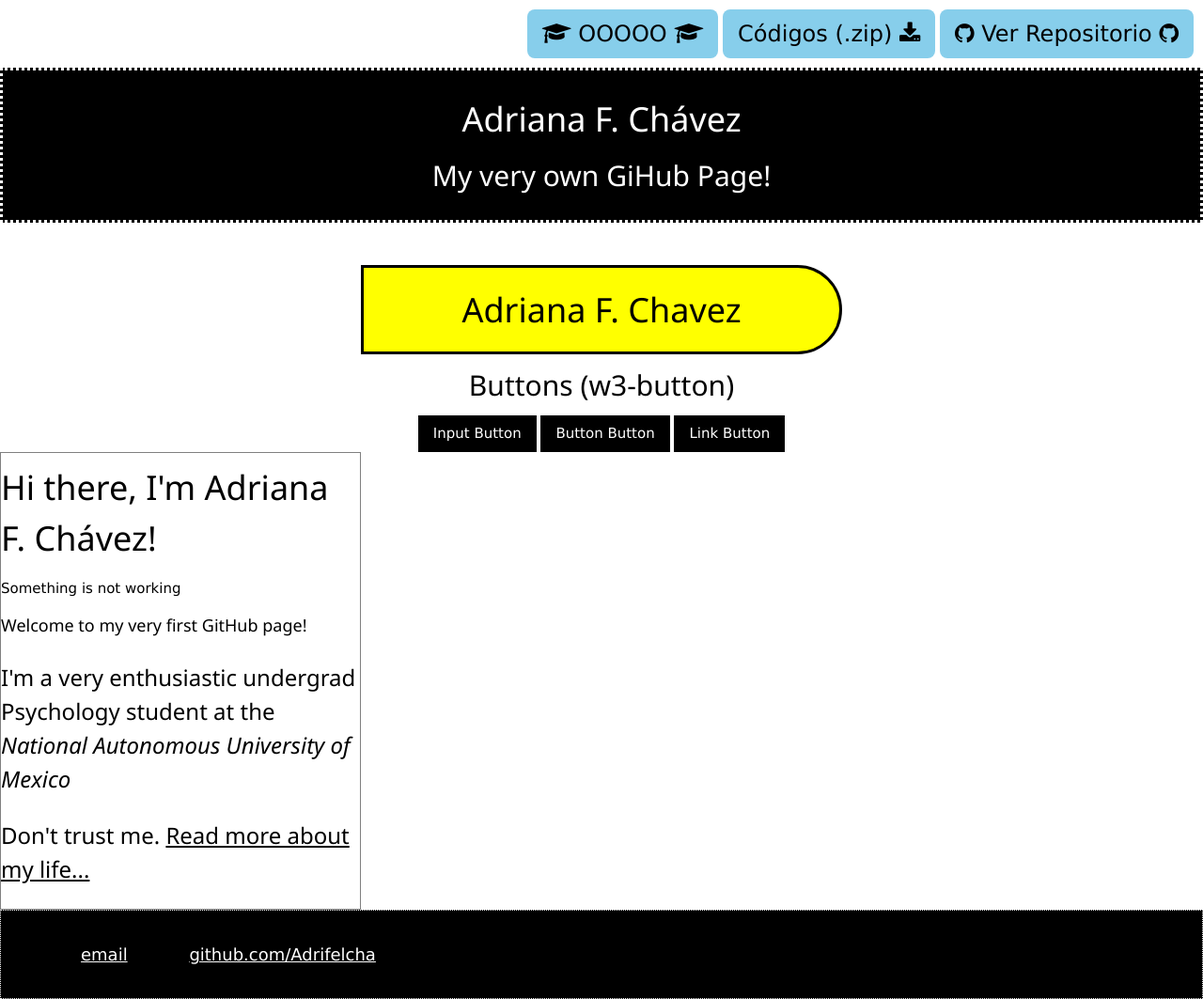
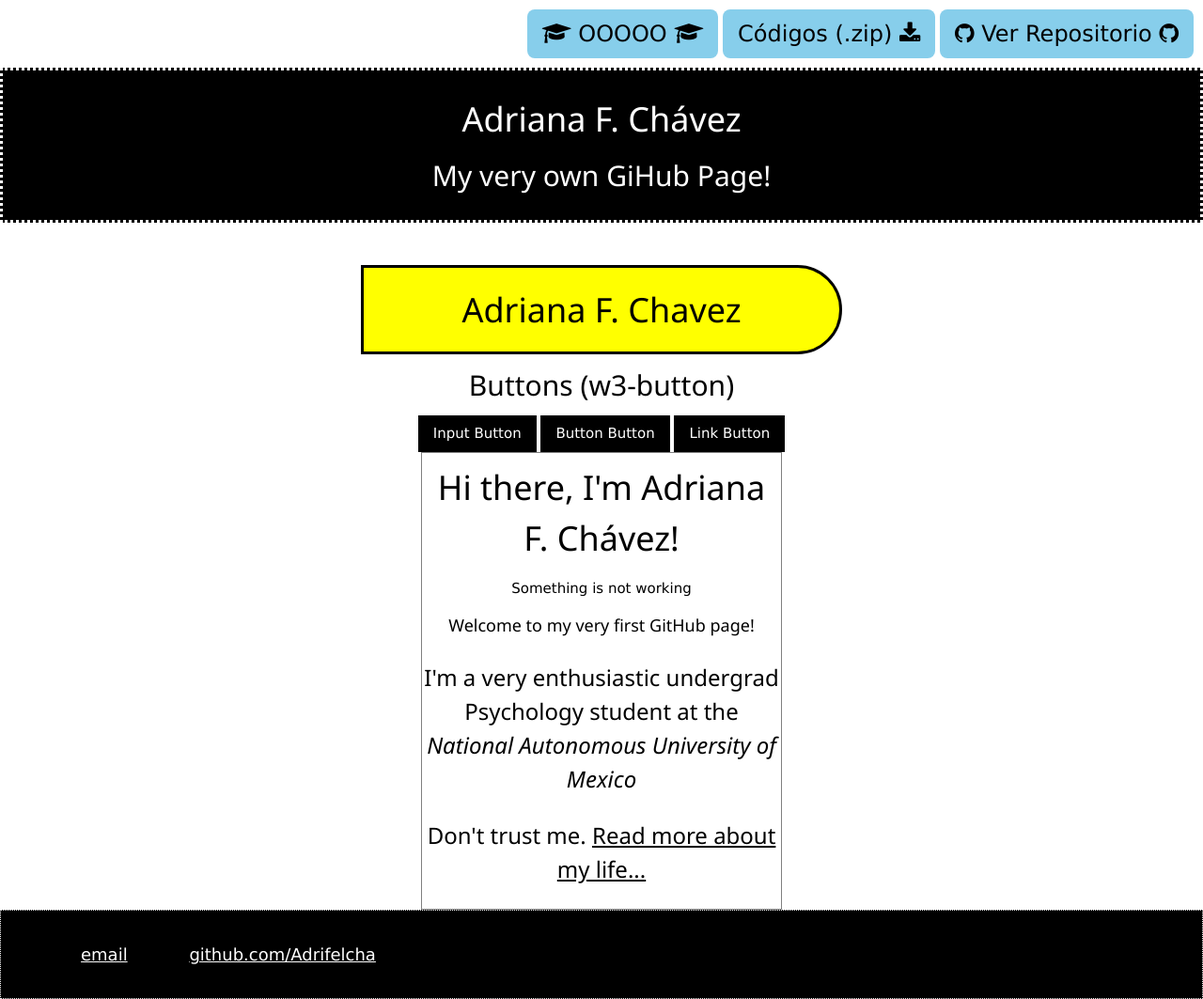
Before and after one commit to Adrifelcha/Adrifelcha-github.io, a Jekyll site: the page built from index.html, in a window 1280 px wide. Shown: the whole page at 94% size. Built offline with Jekyll 4.4.1, drawn with Linux system fonts in a browser that asks for light colours.

Commit message:
Update default.html

```diff
--- a/_layouts/default.html
+++ b/_layouts/default.html
@@ -91,13 +91,14 @@
   <input type="button" class="w3-button w3-black" value="Input Button">
   <button class="w3-button w3-black">Button Button</button>
   <a href="#" class="w3-button w3-black">Link Button</a>
-				</div> </center>
+				</div>
 
 			<div class="container">
 
 			{{ content }}
 
 			</div><!-- /.container -->
+			</center>
 			<footer>
 	    		<ul>
 	        		<li><a href="mailto:adrifelcha@gmail.com">email</a></li>
```
